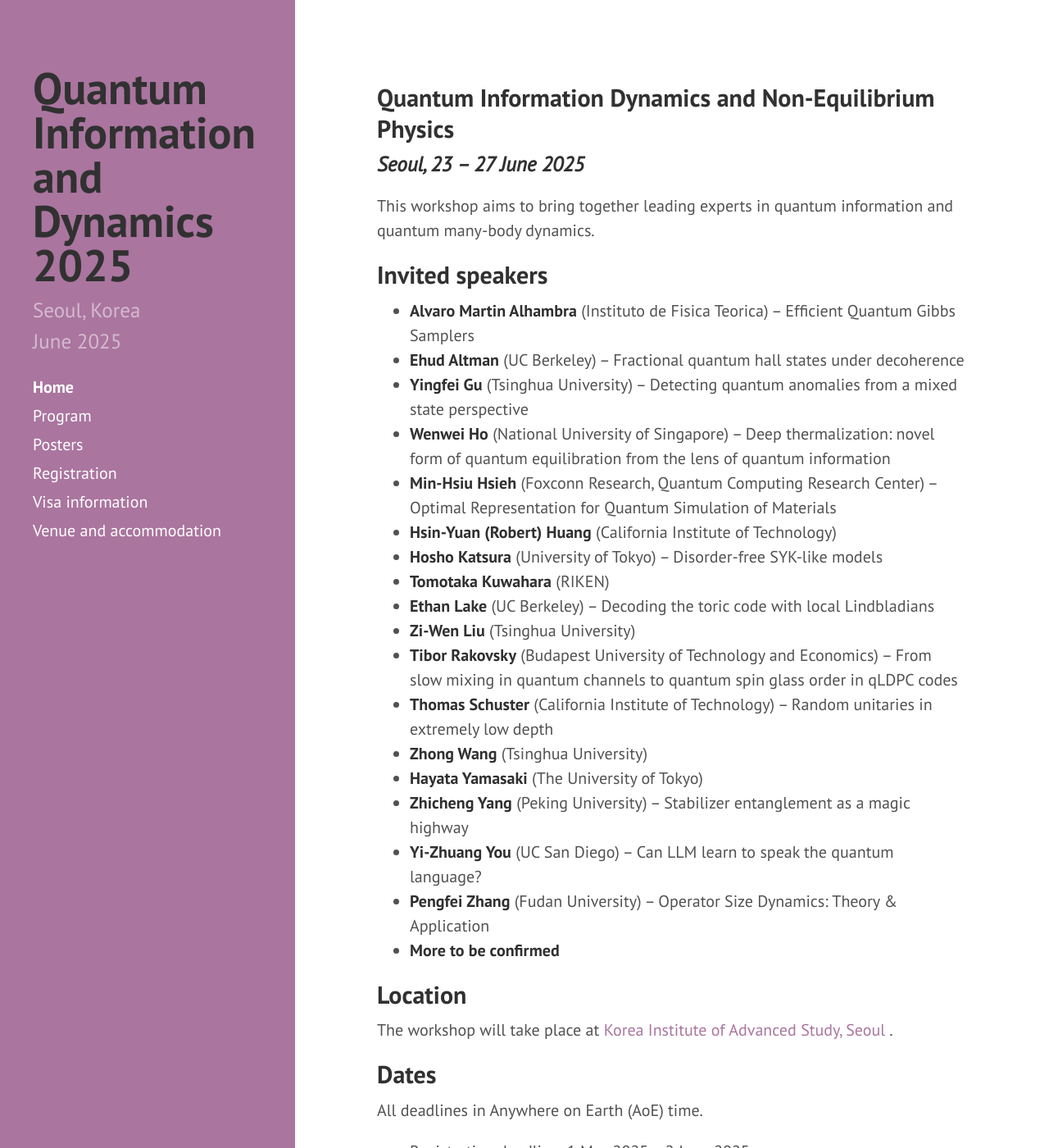
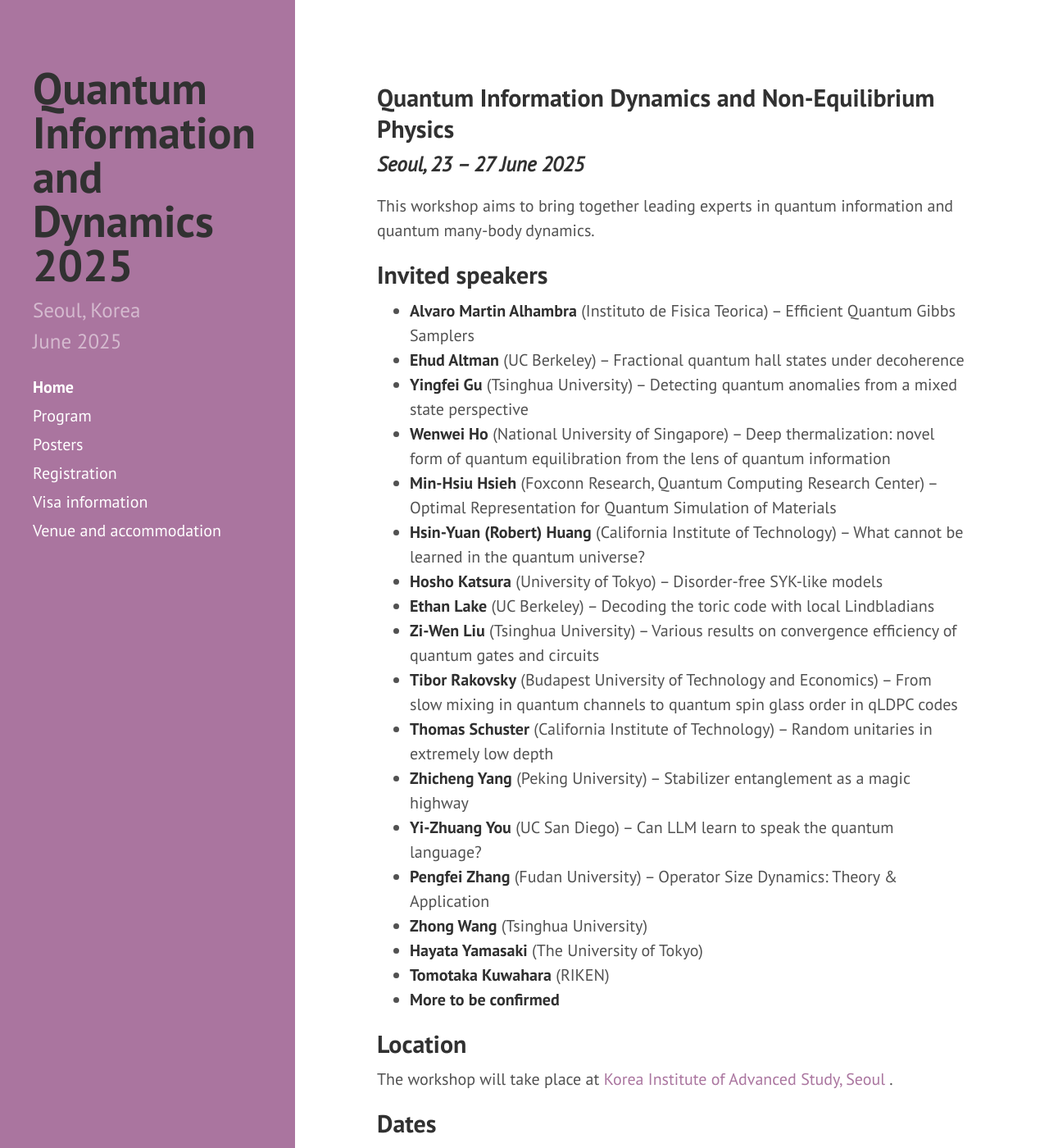
Before and after one commit to yeon-lee/yeon-lee.github.io, a Jekyll site: the page built from index.md, in a window 1280 px wide and 1400 px high. Shown: the whole window at 82% size. Built offline with Jekyll 4.4.1, drawn with Linux system fonts in a browser that asks for light colours; nearby versions of some CDN libraries.

Commit message:
Update index.md

```diff
--- a/index.md
+++ b/index.md
@@ -16,18 +16,18 @@ This workshop aims to bring together leading experts in quantum information and
 * **Yingfei Gu** (Tsinghua University) -- Detecting quantum anomalies from a mixed state perspective
 * **Wenwei Ho** (National University of Singapore) -- Deep thermalization: novel form of quantum equilibration from the lens of quantum information
 * **Min-Hsiu Hsieh** (Foxconn Research, Quantum Computing Research Center) -- Optimal Representation for Quantum Simulation of Materials
-* **Hsin-Yuan (Robert) Huang** (California Institute of Technology)
+* **Hsin-Yuan (Robert) Huang** (California Institute of Technology) -- What cannot be learned in the quantum universe?
 * **Hosho Katsura** (University of Tokyo) -- Disorder-free SYK-like models
-* **Tomotaka Kuwahara** (RIKEN)
 * **Ethan Lake** (UC Berkeley) -- Decoding the toric code with local Lindbladians
-* **Zi-Wen Liu** (Tsinghua University)
+* **Zi-Wen Liu** (Tsinghua University) -- Various results on convergence efficiency of quantum gates and circuits
 * **Tibor Rakovsky** (Budapest University of Technology and Economics) -- From slow mixing in quantum channels to quantum spin glass order in qLDPC codes
 * **Thomas Schuster** (California Institute of Technology) -- Random unitaries in extremely low depth
-* **Zhong Wang** (Tsinghua University)
-* **Hayata Yamasaki** (The University of Tokyo)
 * **Zhicheng Yang** (Peking University) -- Stabilizer entanglement as a magic highway
 * **Yi-Zhuang You** (UC San Diego) -- Can LLM learn to speak the quantum language?
 * **Pengfei Zhang** (Fudan University) -- Operator Size Dynamics: Theory & Application
+* **Zhong Wang** (Tsinghua University)
+* **Hayata Yamasaki** (The University of Tokyo)
+* **Tomotaka Kuwahara** (RIKEN)
 * **More to be confirmed**
 <!--* **Andreas Winter** (Universitat Autònoma de Barcelona)-->
 
```
